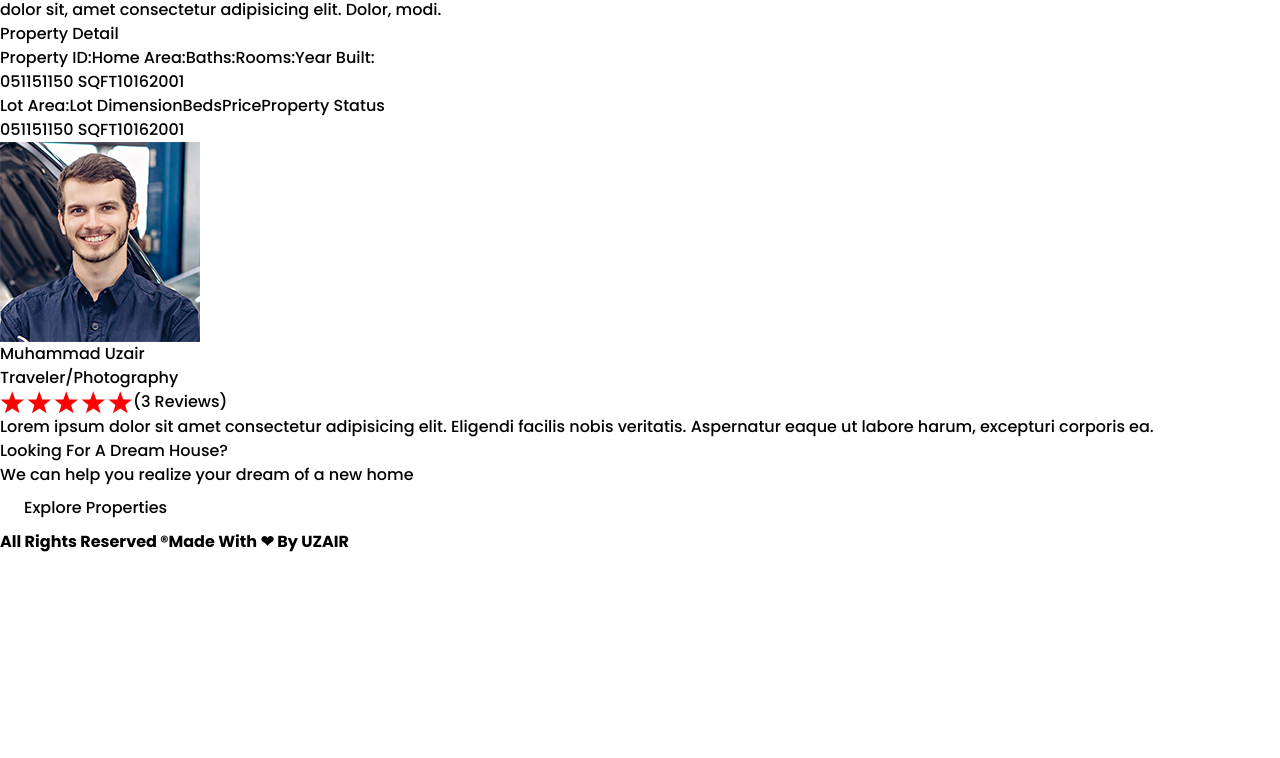
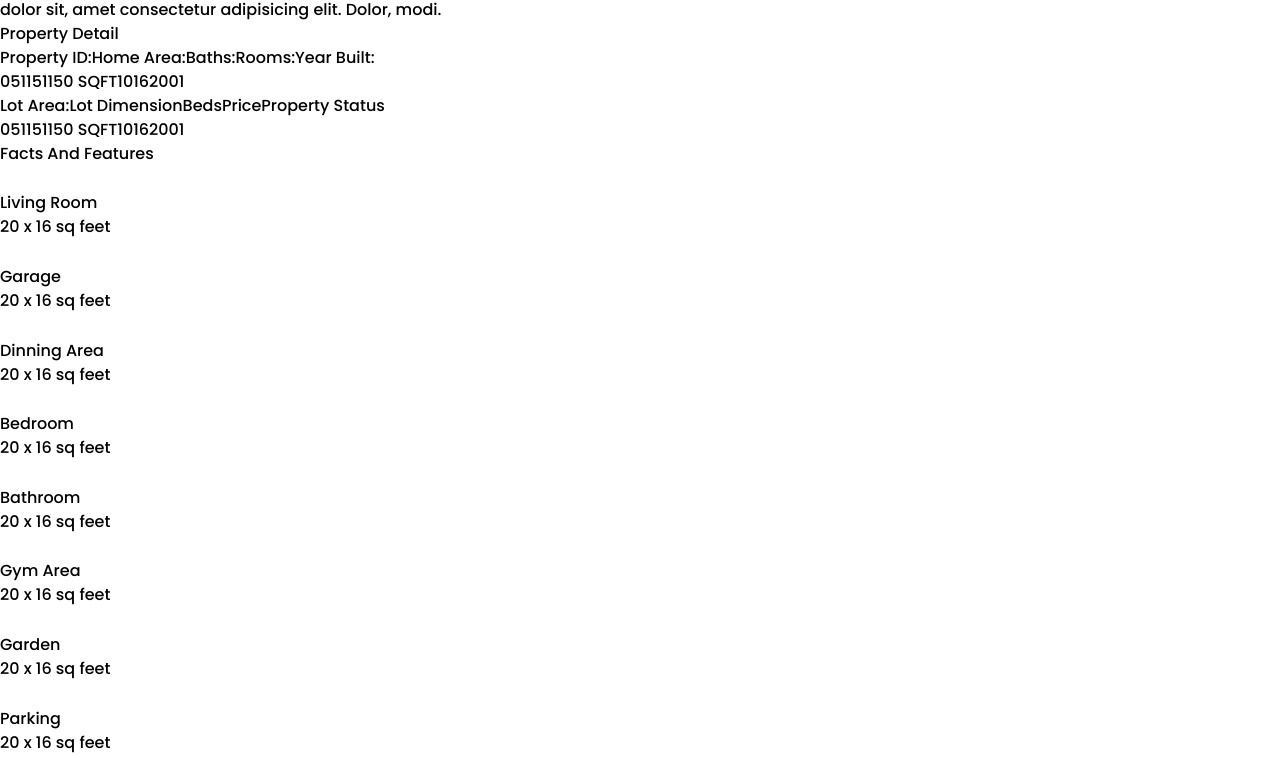
Before and after one commit to heyitsuzair/real-estate-next, a Next.js app: page /property/1 in a window 1280 px wide. Shown: the part 1169-1927 px from the top of the page. Before the commit the page ends 1723 px from the top, so only its background shows below. Built offline with nearby package versions, Linux system fonts and the light colour scheme; what @material-tailwind/react would draw is missing.

Commit message:
New Componenets On Property

```diff
--- /dev/null
+++ b/components/common/IconWithTextHeading.tsx
@@ -0,0 +1,23 @@
+import React from "react";
+
+interface PropTypes {
+  text: string;
+  Icon: string;
+  heading: string;
+}
+
+const IconWithTextHeading = ({ heading, text, Icon }: PropTypes) => {
+  return (
+    <div className="icon-with-text flex gap-4 items-center">
+      <div className="bg-red-50 rounded-full" style={{ padding: ".8rem 1rem" }}>
+        <i className={`${Icon} text-red-500`} aria-hidden="true"></i>
+      </div>
+      <div>
+        <h3 className="text-sm">{heading}</h3>
+        <span className="text-gray-500 text-sm">{text}</span>
+      </div>
+    </div>
+  );
+};
+
+export default IconWithTextHeading;
--- a/components/common/PropertyChart.tsx
+++ b/components/common/PropertyChart.tsx
@@ -33,7 +33,7 @@ const PropertyChart = () => {
               </div>
             </div>
           </div>
-          <div className="separator w-0.5 h-[35vh] hidden sm:flex bg-gray-300"></div>
+          <div className="separator w-0.5 h-[38vh] hidden sm:flex bg-gray-300"></div>
           <div className="right">
             <div className="detail-item flex gap-8 my-4">
               <div className="detail-key flex flex-col gap-7">
--- a/components/property/MainContent.tsx
+++ b/components/property/MainContent.tsx
@@ -3,6 +3,7 @@ import BadgeFilled from "../common/BadgeFilled";
 import CommentsCount from "../common/CommentsCount";
 import Date from "../common/Date";
 import HeadingLeftBordered from "../common/HeadingLeftBordered";
+import IconWithTextHeading from "../common/IconWithTextHeading";
 import OwnerProfile from "../common/OwnerProfile";
 import PropertyChart from "../common/PropertyChart";
 import PropertyLocation from "../common/PropertyLocation";
@@ -42,6 +43,70 @@ const MainContent = () => {
             <HeadingLeftBordered heading="Property Detail" />
             <PropertyChart />
           </div>
+          <div className="property-facts-features">
+            <HeadingLeftBordered heading="Facts And Features" />
+            <div className="features py-10 grid gap-6 grid-cols-12">
+              <div className="col-span-6 md:col-span-4 lg:col-span-3 mb-7">
+                <IconWithTextHeading
+                  text="20 x 16 sq feet"
+                  heading="Living Room"
+                  Icon="fa-solid fa-house"
+                />
+              </div>
+              <div className="col-span-6 md:col-span-4 lg:col-span-3 mb-7">
+                <IconWithTextHeading
+                  text="20 x 16 sq feet"
+                  heading="Garage"
+                  Icon="fa-solid fa-car px-0.5"
+                />
+              </div>
+              <div className="col-span-6 md:col-span-4 lg:col-span-3 mb-7">
+                <IconWithTextHeading
+                  text="20 x 16 sq feet"
+                  heading="Dinning Area"
+                  Icon="fa-solid fa-spoon"
+                />
+              </div>
+              <div className="col-span-6 md:col-span-4 lg:col-span-3 mb-7">
+                <IconWithTextHeading
+                  text="20 x 16 sq feet"
+                  heading="Bedroom"
+                  Icon="fa-solid fa-bed"
+                />
+              </div>
+              <div className="col-span-6 md:col-span-4 lg:col-span-3 mb-7">
+                <IconWithTextHeading
+                  text="20 x 16 sq feet"
+                  heading="Bathroom"
+                  Icon="fa-solid fa-bath"
+                />
+              </div>
+              <div className="col-span-6 md:col-span-4 lg:col-span-3 mb-7">
+                <IconWithTextHeading
+                  text="20 x 16 sq feet"
+                  heading="Gym Area"
+                  Icon="fa-solid fa-dumbbell"
+                />
+              </div>
+              <div className="col-span-6 md:col-span-4 lg:col-span-3 mb-7">
+                <IconWithTextHeading
+                  text="20 x 16 sq feet"
+                  heading="Garden"
+                  Icon="fa-solid fa-worm px-0.5"
+                />
+              </div>
+              <div className="col-span-6 md:col-span-4 lg:col-span-3 mb-7">
+                <IconWithTextHeading
+                  text="20 x 16 sq feet"
+                  heading="Parking"
+                  Icon="fa-solid fa-square-parking px-0.5"
+                />
+              </div>
+            </div>
+          </div>
+          <div className="property-from-gallert">
+            <HeadingLeftBordered heading="From Our Gallery" />
+          </div>
         </div>
         <div className="col-span-12 order-1 xl:order-2 xl:col-span-4">
           <OwnerProfile
```
